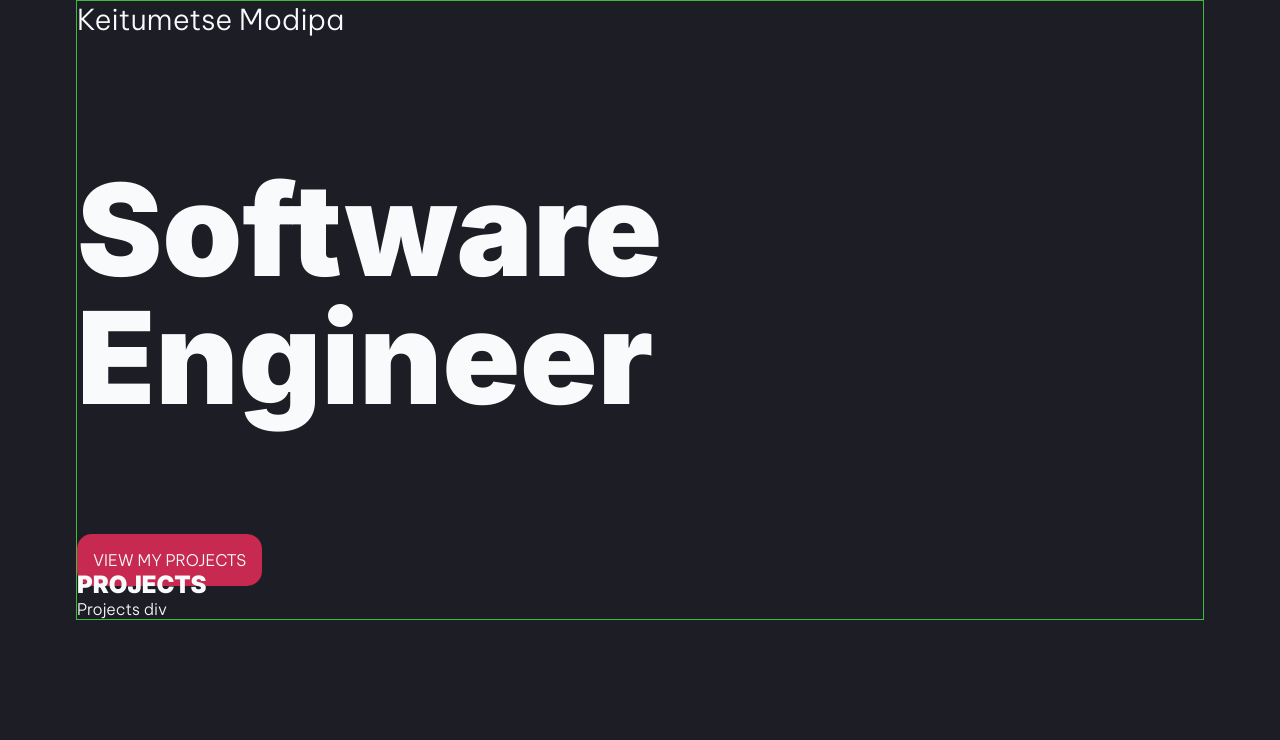
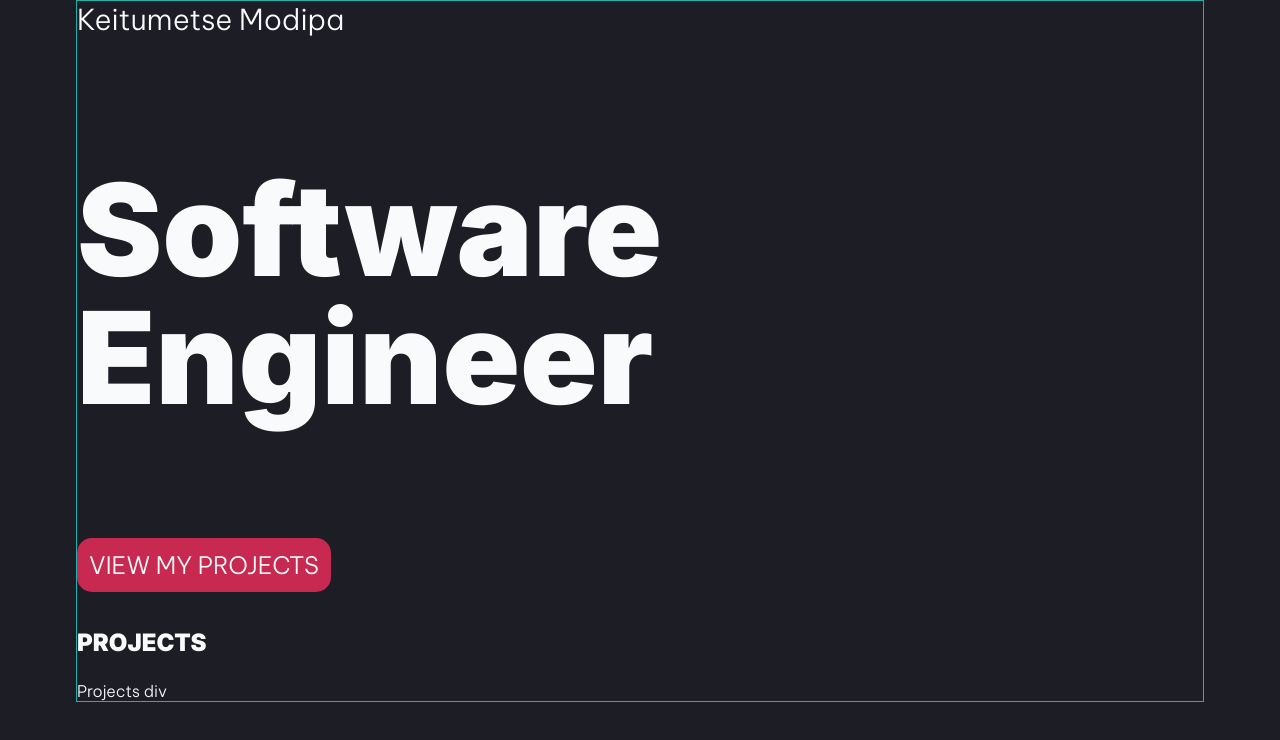
Before and after one commit to Keitumtse14/keitumetse_modipa, a Next.js app: page / in a window 1280 px wide. Shown: the top 740 px of the page. Built offline with nearby package versions, Linux system fonts and the light colour scheme.

Commit message:
Refactored layout

```diff
--- a/pages/index.tsx
+++ b/pages/index.tsx
@@ -10,18 +10,14 @@ export default function Home() {
       </Head>
 
       <section>
-        <>
-          <p>Keitumetse Modipa</p>
-        </>
-        <>
-          <h1> Software Engineer</h1>
-        </>
+        <p>Keitumetse Modipa</p>
+        <h1> Software Engineer</h1>
         <a className="button">VIEW MY PROJECTS</a>
+      </section>
 
-        <div className="projects">
-          <h2>PROJECTS</h2>
-          <div>Projects div</div>
-        </div>
+      <section className="projects">
+        <h2>PROJECTS</h2>
+        <div className="projects-container">Projects div</div>
       </section>
     </div>
   );
--- a/styles/global.scss
+++ b/styles/global.scss
@@ -26,7 +26,6 @@ body {
 h1 {
   font-size: clamp(1rem, 1rem + 10vw, 128px);
   line-height: 1;
-  margin-block: 1em;
 }
 
 h1,
@@ -35,6 +34,7 @@ h3,
 h4 {
   font-weight: 900;
   font-family: $font-family-headings;
+  margin-block: 1em;
 }
 
 p {
@@ -43,12 +43,21 @@ p {
 
 .container {
   width: min(90%, 70.5rem);
-  border: 1px hsl(120, 50%, 49%) solid;
+  border: 1px hsl(177, 70%, 41%) solid;
   margin-inline: auto;
 }
 
 .button {
   background-color: $button-color;
-  padding: 1em;
+  padding: min(0.5em, 10vw);
+  font-size: clamp(0.7rem, 0.7rem + 1vw, 36px);
   border-radius: 15px;
 }
+
+.projects {
+  margin-top: 3rem;
+}
+
+.projects.container {
+  aspect-ratio: 16/9;
+}
```
